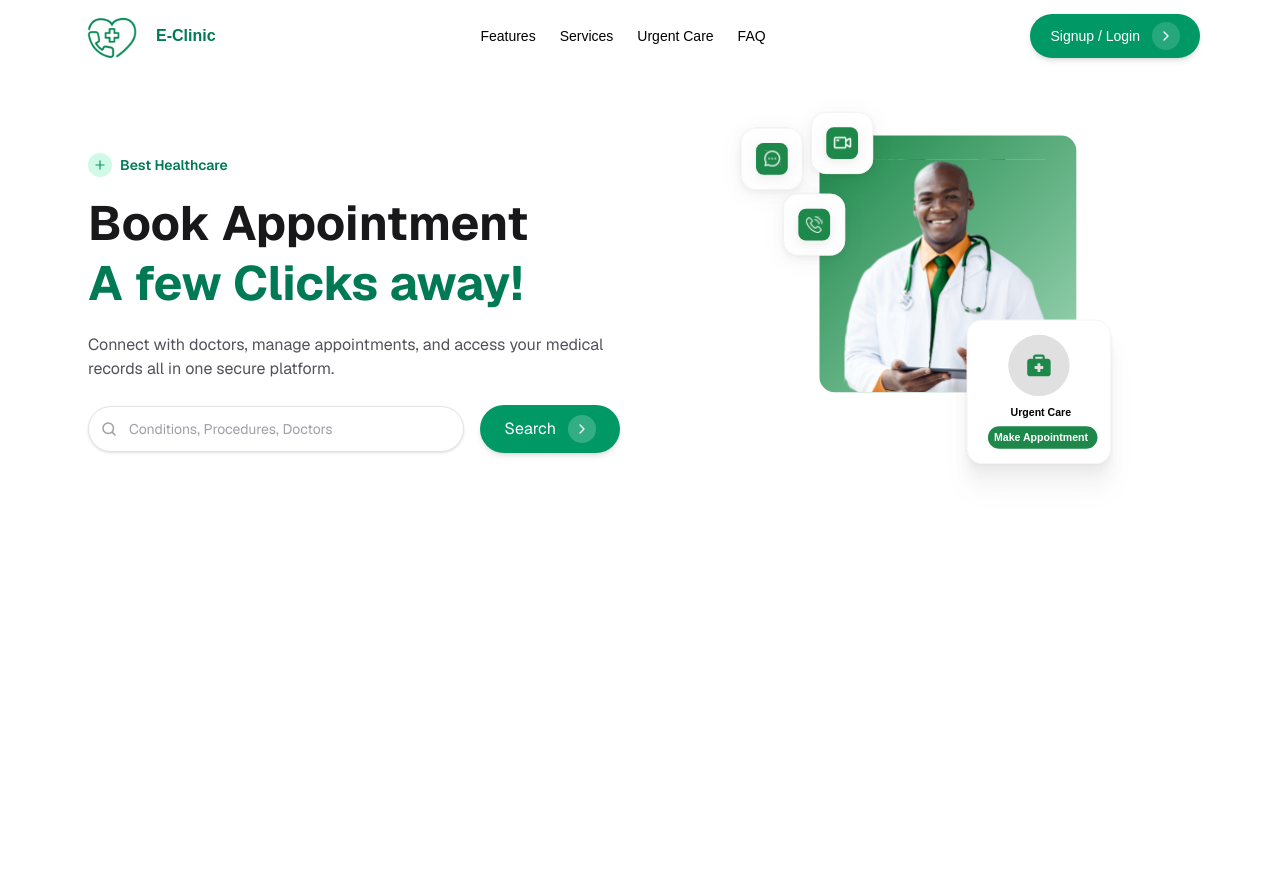
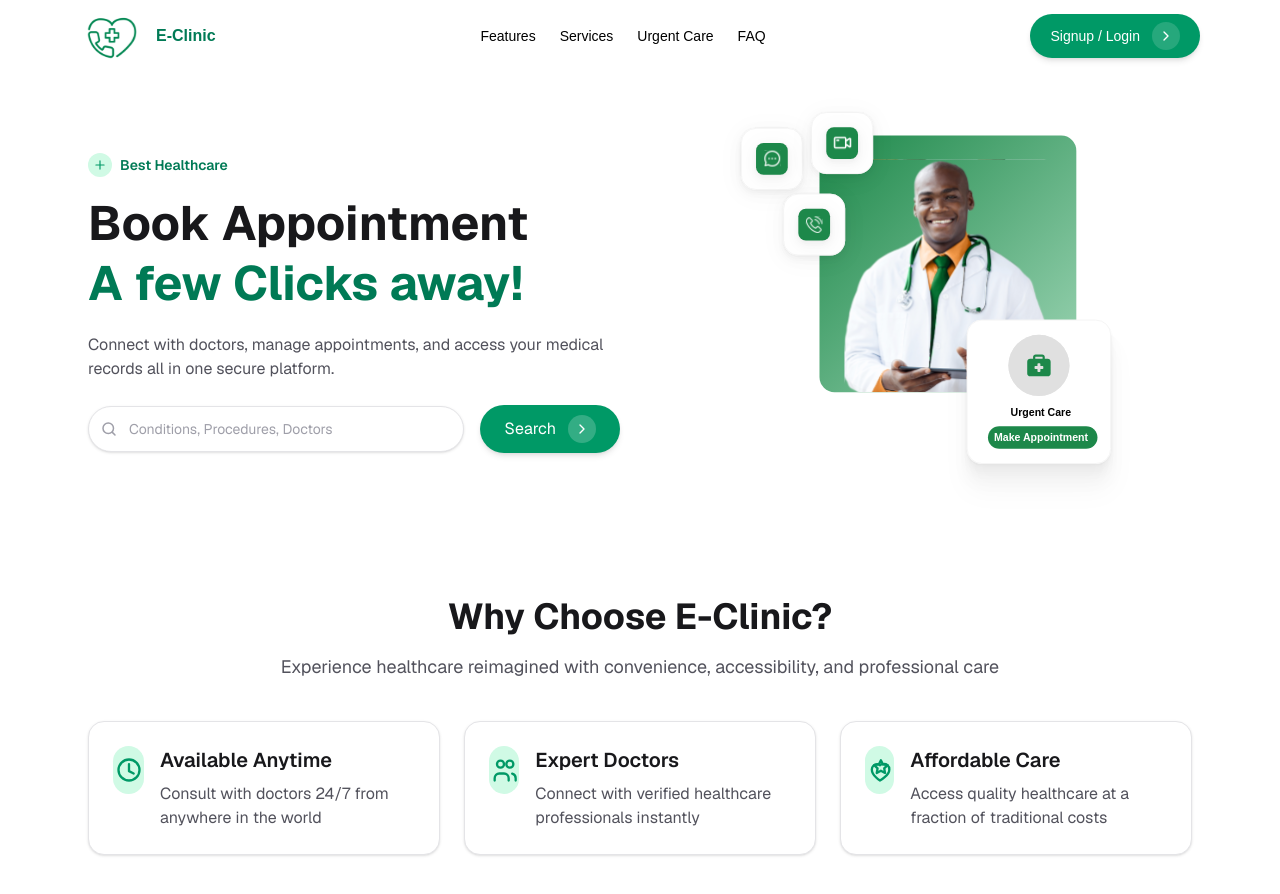
Before and after one commit to codeAKstan/eclinic, a Next.js app: page / in a window 1280 px wide. Shown: the top 894 px of the page. Before the commit the page ends 800 px from the top, so only its background shows below. Built offline with nearby package versions, Linux system fonts and the light colour scheme.

Commit message:
feat: add WhyChoose component to homepage
Introduce a new section highlighting key features of E-Clinic including 24/7 availability, expert doctors, and affordable care. The component displays three feature cards with icons and descriptions.

```diff
--- /dev/null
+++ b/app/components/WhyChoose.jsx
@@ -0,0 +1,66 @@
+export default function WhyChoose() {
+  const features = [
+    {
+      icon: (
+        <svg width="28" height="28" viewBox="0 0 24 24" fill="none" xmlns="http://www.w3.org/2000/svg" className="text-emerald-600">
+          <circle cx="12" cy="12" r="9" stroke="currentColor" strokeWidth="2" />
+          <path d="M12 7v6l4 2" stroke="currentColor" strokeWidth="2" strokeLinecap="round" strokeLinejoin="round" />
+        </svg>
+      ),
+      title: "Available Anytime",
+      desc: "Consult with doctors 24/7 from anywhere in the world",
+    },
+    {
+      icon: (
+        <svg width="28" height="28" viewBox="0 0 24 24" fill="none" xmlns="http://www.w3.org/2000/svg" className="text-emerald-600">
+          <path d="M16 21v-2a4 4 0 00-4-4H8a4 4 0 00-4 4v2" stroke="currentColor" strokeWidth="2" strokeLinecap="round" />
+          <circle cx="9" cy="7" r="3" stroke="currentColor" strokeWidth="2" />
+          <path d="M22 21v-2a4 4 0 00-3-3.87" stroke="currentColor" strokeWidth="2" strokeLinecap="round" />
+          <circle cx="17" cy="7" r="3" stroke="currentColor" strokeWidth="2" />
+        </svg>
+      ),
+      title: "Expert Doctors",
+      desc: "Connect with verified healthcare professionals instantly",
+    },
+    {
+      icon: (
+        <svg width="28" height="28" viewBox="0 0 24 24" fill="none" xmlns="http://www.w3.org/2000/svg" className="text-emerald-600">
+          <path d="M12.76 3.64l1.77 3.58 3.95.57-2.86 2.79.68 3.93-3.54-1.86-3.54 1.86.68-3.93-2.86-2.79 3.95-.57 1.77-3.58z" stroke="currentColor" strokeWidth="2" strokeLinecap="round" strokeLinejoin="round" />
+          <path d="M12 21s-7-4.35-7-9.5A4.5 4.5 0 019.5 7c1.59 0 2.5.83 2.5.83s.91-.83 2.5-.83A4.5 4.5 0 0120 11.5C20 16.65 12 21 12 21z" stroke="currentColor" strokeWidth="2" />
+        </svg>
+      ),
+      title: "Affordable Care",
+      desc: "Access quality healthcare at a fraction of traditional costs",
+    },
+  ];
+
+  return (
+    <section className="mx-auto max-w-6xl px-4 md:px-6 py-16">
+      <div className="text-center">
+        <h2 className="text-4xl font-bold text-zinc-900">Why Choose E-Clinic?</h2>
+        <p className="mx-auto mt-4 max-w-3xl text-lg text-zinc-600">
+          Experience healthcare reimagined with convenience, accessibility, and professional care
+        </p>
+      </div>
+
+      <div className="mt-10 grid gap-6 md:grid-cols-3">
+        {features.map((f, i) => (
+          <div
+            key={i}
+            className="rounded-2xl border border-zinc-200 bg-white p-6 shadow-sm hover:shadow-md transition-shadow"
+          >
+            <div className="flex items-start gap-4">
+              <div className="grid h-12 w-12 place-items-center rounded-full bg-emerald-100">
+                {f.icon}
+              </div>
+              <div>
+                <div className="text-xl font-semibold text-zinc-900">{f.title}</div>
+                <p className="mt-2 text-zinc-600">{f.desc}</p>
+              </div>
+            </div>
+          </div>
+        ))}
+      </div>
+    </section>
+  );
+}
--- a/app/page.js
+++ b/app/page.js
@@ -1,9 +1,11 @@
 import Hero from "./components/Hero";
+import WhyChoose from "./components/WhyChoose";
 
 export default function Home() {
   return (
     <main className="font-sans">
       <Hero />
+      <WhyChoose />
     </main>
   );
 }
```
